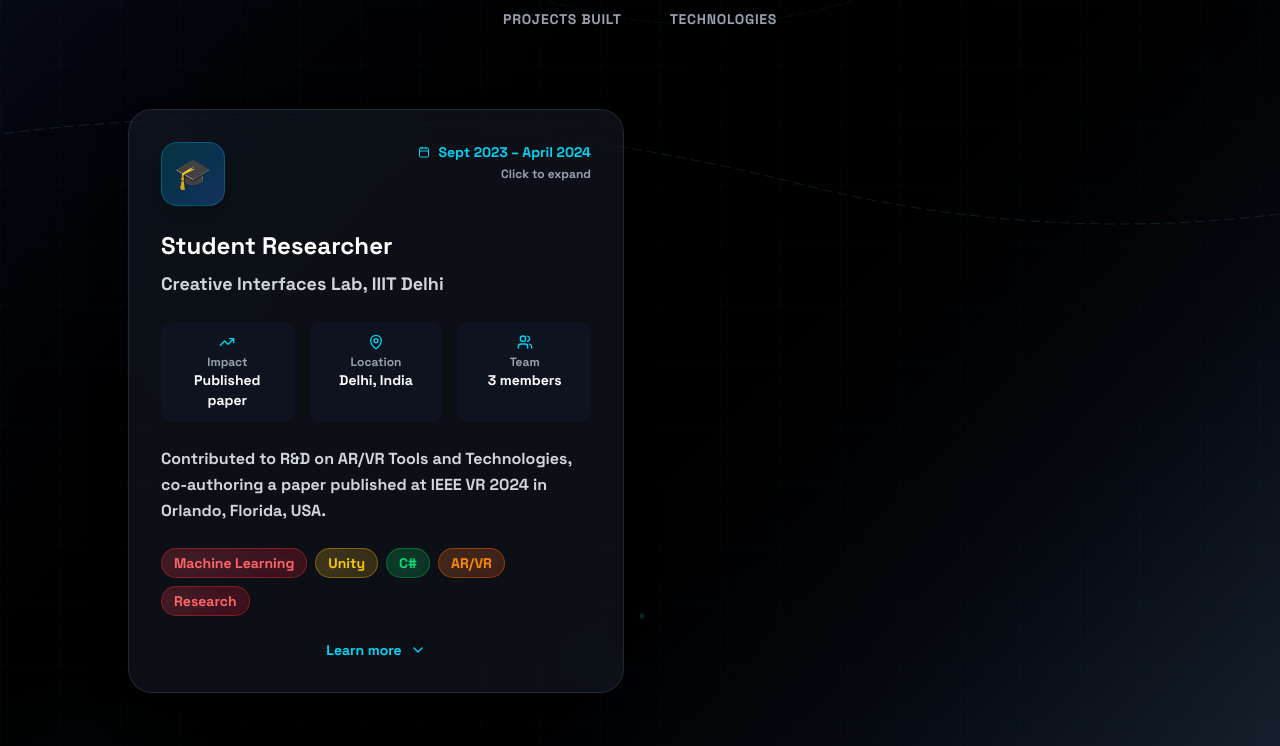
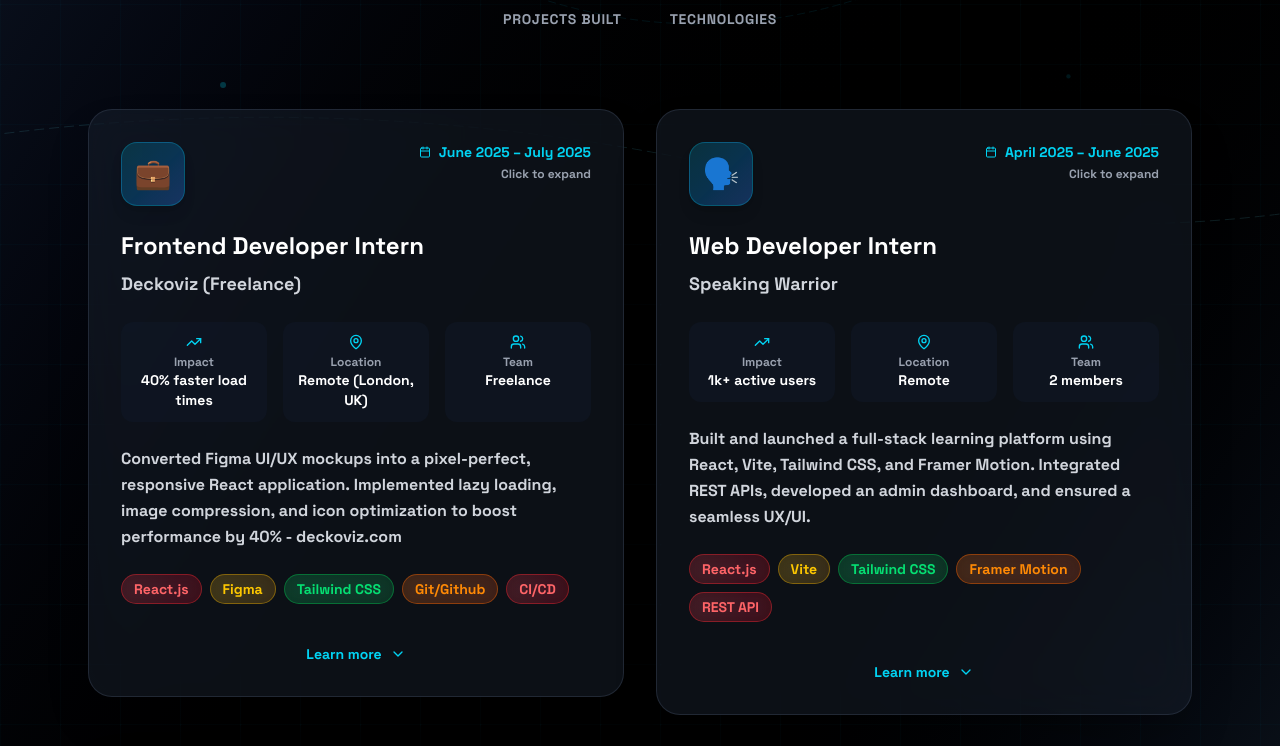
Before and after one commit to Yaksh27/my-app, a Next.js app: page / in a window 1280 px wide. Shown: the part 1216-1962 px from the top of the page. Built offline with nearby package versions, Linux system fonts and the light colour scheme.

Commit message:
exp updated

```diff
--- a/src/app/components/Experience.js
+++ b/src/app/components/Experience.js
@@ -4,42 +4,62 @@ import { useState, useEffect } from "react";
 import { ChevronDown, Calendar, MapPin, Users, TrendingUp, FileText } from "lucide-react";
 
 const experiences = [
-//   {
-//     title: "Frontend Developer",
-//     company: "Speaking Warrior",
-//     period: "April 2025 – June 2025",
-//     logo: "🗣️",
-//     description: "Built and launched the Speaking Warrior website using React, Vite, Tailwind CSS, and Framer Motion. Integrated APIs, developed an admin dashboard, and handled full-stack features for a seamless user and admin experience.",
-//     details:
-//       `• Built the entire website for Speaking Warrior using React, Vite, Tailwind CSS, and Framer Motion
-// • Integrated and handled REST APIs for dynamic content and user management
-// • Designed and implemented a custom admin dashboard for content and user control
-// • Collaborated in a 2-member team to deliver the project end-to-end
-// • Ensured responsive, accessible UI and smooth animations throughout the site`,
-//     tech: ["React.js", "Vite", "Tailwind CSS", "Framer Motion", "REST API"],
-//     impact: "1k+ users",
-//     location: "Remote",
-//     team: "2 members",
-//     featured: false
-//   },
   {
-       title: "Student Researcher",
+    title: "Frontend Developer Intern",
+    company: "Deckoviz (Freelance)",
+    period: "June 2025 – July 2025",
+    logo: "💼",
+    description: "Converted Figma UI/UX mockups into a pixel-perfect, responsive React application. Implemented lazy loading, image compression, and icon optimization to boost performance by 40% - deckoviz.com",
+    details: [
+      "Translated design mockups into React components with Tailwind CSS and React.js",
+      "Optimized assets (images, SVGs, icons), achieving 40% faster page loads",
+      "Collaborated asynchronously with a remote UK design team to maintain brand consistency",
+      "Deployed to Vercel with automated CI/CD and performance monitoring"
+    ],
+    tech: ["React.js", "Figma", "Tailwind CSS", "Git/Github", "CI/CD"],
+    impact: "40% faster load times",
+    location: "Remote (London, UK)",
+    team: "Freelance",
+    featured: false
+  },
+  {
+    title: "Web Developer Intern",
+    company: "Speaking Warrior",
+    period: "April 2025 – June 2025",
+    logo: "🗣️",
+    companyLink: "speakingwarrior.in",
+    description: "Built and launched a full-stack learning platform using React, Vite, Tailwind CSS, and Framer Motion. Integrated REST APIs, developed an admin dashboard, and ensured a seamless UX/UI.",
+    details: [
+      "Developed the Speaking Warrior frontend with React, Vite, Tailwind CSS and Framer Motion",
+      "Integrated RESTful APIs for content management and user authentication",
+      "Designed and implemented an admin dashboard for content control",
+      "Ensured accessibility and smooth animations throughout",
+      "Collaborated in a 2-member remote team to deliver end-to-end"
+    ],
+    tech: ["React.js", "Vite", "Tailwind CSS", "Framer Motion", "REST API"],
+    impact: "1k+ active users",
+    location: "Remote",
+    team: "2 members",
+    featured: false
+  },
+  {
+    title: "Student Researcher",
     company: "Creative Interfaces Lab, IIIT Delhi",
     period: "Sept 2023 – April 2024",
     logo: "🎓",
-    description: " Contributed to R&D on AR/VR Tools and Technologies, co-authoring a paper published at IEEE VR 2024 in Orlando, Florida, USA.",
-    details: `
-- Developed mobile AR tool for dyslexia screening using ML to analyze interaction patterns
-- Created immersive AR/VR educational experiences for enhanced cognitive engagement
-- Built VR training environments simulating real-world scenarios
-- Collaborated with research team on AR/VR application design and implementation
-    `,
+    description: "Contributed to AR/VR R&D and co-authored a paper presented at IEEE VR 2024 in Orlando, USA.",
+    details: [
+      "Developed a mobile AR dyslexia-screening tool using machine learning",
+      "Created immersive AR/VR educational experiences to enhance cognitive engagement",
+      "Built VR training simulations replicating real-world tasks",
+      "Collaborated with a 3-member research team on tool design and implementation"
+    ],
     tech: ["Machine Learning", "Unity", "C#", "AR/VR", "Research"],
-    impact: "Published paper",
+    impact: "Published at IEEE VR 2024",
     location: "Delhi, India",
     team: "3 members",
     featured: false
-  },
+  }
 ];
 
 // Background matching skills component style
@@ -260,8 +280,8 @@ export default function Experience() {
           </div>
         </motion.div>
 
-        {/* Experience Cards - Masonry Layout */}
-        <div className="grid grid-cols-1 lg:grid-cols-2 gap-8 max-w-5xl mx-auto">
+        {/* Experience Cards - Fixed Grid Layout */}
+        <div className="grid grid-cols-1 lg:grid-cols-2 xl:grid-cols-2 gap-8 max-w-6xl mx-auto items-start">
           {experiences.map((exp, index) => (
             <motion.div
               key={index}
@@ -269,7 +289,7 @@ export default function Experience() {
               whileInView={{ opacity: 1, y: 0 }}
               viewport={{ once: true }}
               transition={{ duration: 0.6, delay: index * 0.2 }}
-              className={`relative ${index === 0 ? 'lg:row-span-2' : ''}`}
+              className="w-full"
             >
               {/* Featured badge */}
               {exp.featured && (
@@ -284,7 +304,7 @@ export default function Experience() {
               )}
 
               <motion.div
-                className="group relative bg-gray-800/40 backdrop-blur-xl border border-gray-700/50 rounded-3xl p-8 shadow-2xl transition-all duration-500 cursor-pointer overflow-hidden"
+                className="group relative bg-gray-800/40 backdrop-blur-xl border border-gray-700/50 rounded-3xl p-8 shadow-2xl transition-all duration-500 cursor-pointer overflow-hidden h-full"
                 whileHover={{
                   y: -8,
                   scale: 1.02,
@@ -305,7 +325,7 @@ export default function Experience() {
                 />
 
                 {/* Content */}
-                <div className="relative z-10">
+                <div className="relative z-10 h-full flex flex-col">
                   {/* Header with logo and period */}
                   <div className="flex items-start justify-between mb-6">
                     <motion.div
@@ -419,20 +439,31 @@ export default function Experience() {
                           animate={{ scale: 1 }}
                           transition={{ delay: 0.2 }}
                         >
-                          <h4 className="text-cyan-400 font-bold mb-3 flex items-center gap-2">
+                          <h4 className="text-cyan-400 font-bold mb-4 flex items-center gap-2">
                             <TrendingUp className="w-4 h-4" />
                             Key Achievements
                           </h4>
-                          <div className="text-gray-300 text-sm leading-relaxed whitespace-pre-line">
-                            {exp.details}
-                          </div>
+                          <ul className="text-gray-300 text-sm leading-relaxed space-y-2">
+                            {exp.details.map((detail, detailIndex) => (
+                              <motion.li
+                                key={detailIndex}
+                                className="flex items-start gap-3"
+                                initial={{ opacity: 0, x: -10 }}
+                                animate={{ opacity: 1, x: 0 }}
+                                transition={{ delay: 0.1 * detailIndex }}
+                              >
+                                <span className="text-cyan-400 text-xs mt-1.5">•</span>
+                                <span>{detail}</span>
+                              </motion.li>
+                            ))}
+                          </ul>
                         </motion.div>
                       </motion.div>
                     )}
                   </AnimatePresence>
 
-                  {/* Expand indicator */}
-                  <div className="flex items-center justify-center mt-4">
+                  {/* Expand indicator - pushed to bottom */}
+                  <div className="flex items-center justify-center mt-auto pt-4">
                     <motion.button
                       className="flex items-center gap-2 text-cyan-400 text-sm font-medium hover:text-cyan-300 transition-colors"
                       whileHover={{ scale: 1.05 }}
```
